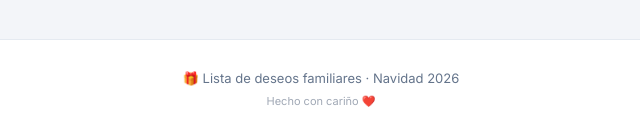
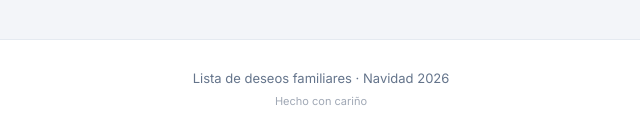
Before and after one commit to AUSTREA/regalos, a plain HTML site: page index.html in a window 1280 px wide. Shown: the part 2531-2666 px from the top of the page, 319-959 px from the left. Drawn offline with Linux system fonts and the light colour scheme.

Commit message:
Update index.html

```diff
--- a/index.html
+++ b/index.html
@@ -146,8 +146,8 @@
     </main>
 
     <footer>
-        <p>🎁 Lista de deseos familiares · Navidad 2026</p>
-        <span>Hecho con cariño ❤️</span>
+        <p> Lista de deseos familiares · Navidad 2026</p>
+        <span>Hecho con cariño </span>
     </footer>
 
     <script>
```
